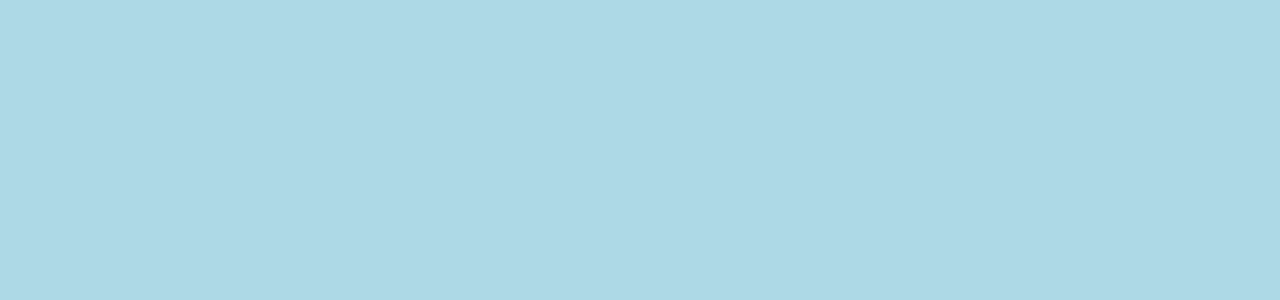
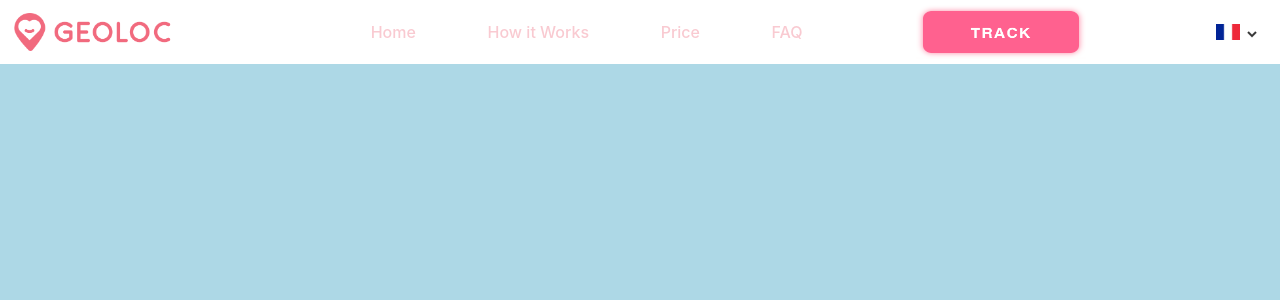
Before and after one commit to yasmin-e/geoloc-mock-site, a React (Create React App) app: page / in a window 1280 px wide. Shown: the top 300 px of the page. Built offline with nearby package versions, Linux system fonts and the light colour scheme.

Commit message:
refactor(): router added and route to landing page

```diff
--- a/src/App.js
+++ b/src/App.js
@@ -1,8 +1,21 @@
 import './App.css';
+import {
+  BrowserRouter as Router,
+  Switch,
+  Route,
+} from 'react-router-dom';
+import Header from './components/Header/Header';
+import LandingPage from './pages/LandingPage/LandingPage';
 
 function App() {
   return (
     <div className="App">
+      <Router>
+        <Header />
+        <Switch>
+          <Route exact path="/" component={LandingPage} />
+        </Switch>
+      </Router>
     </div>
   );
 }
```
